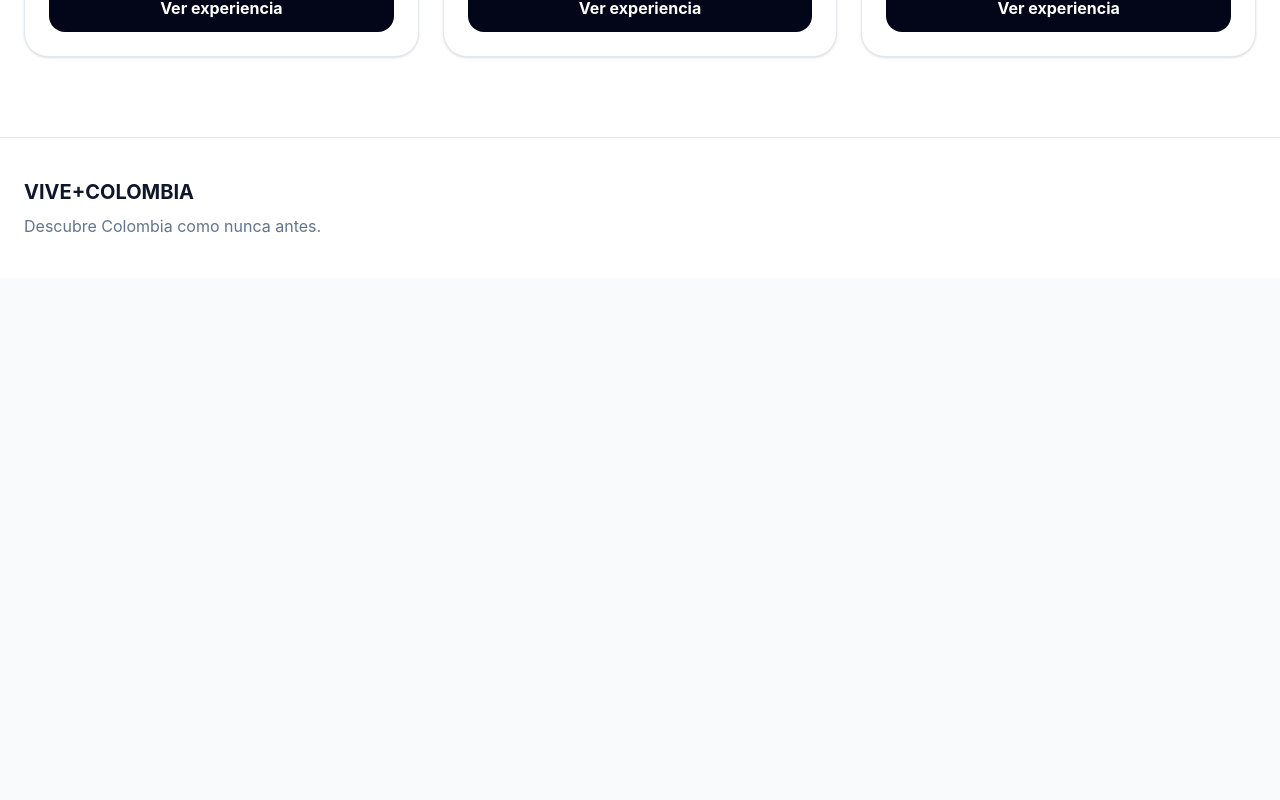
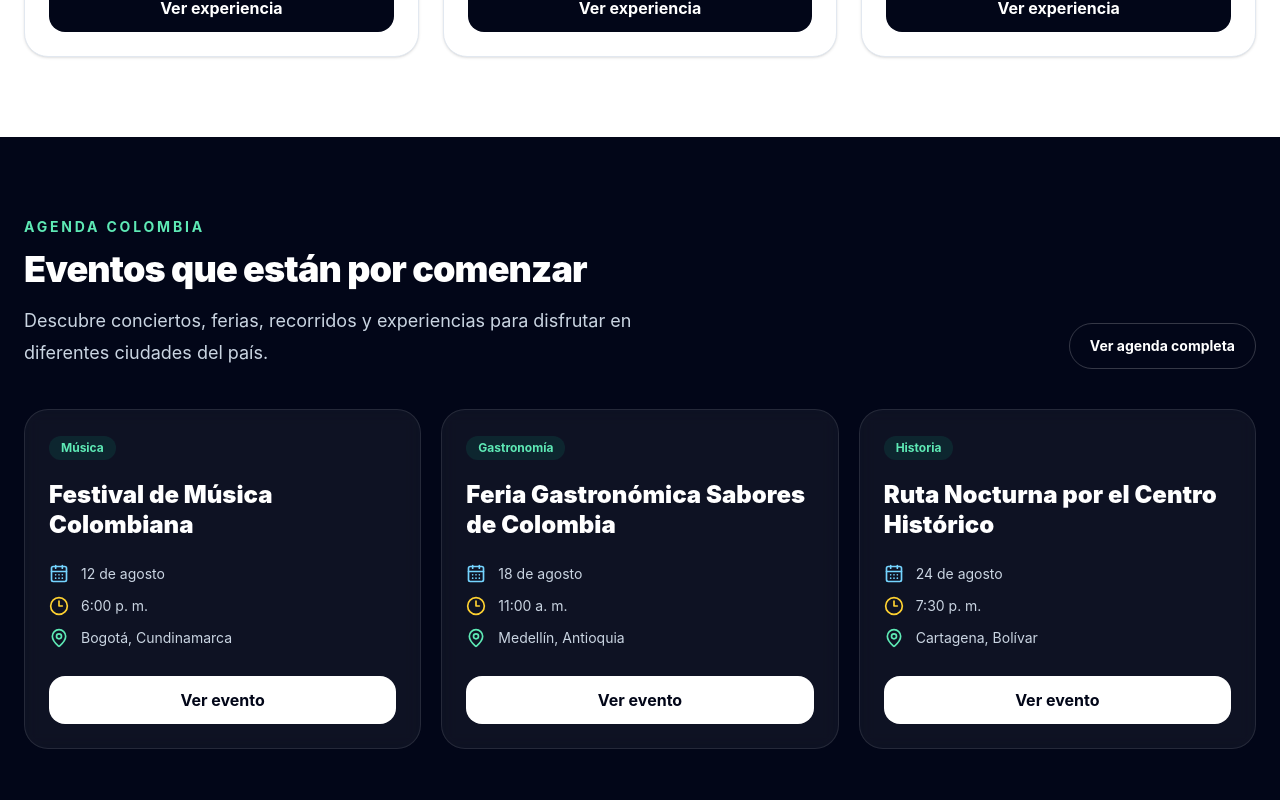
Before and after one commit to openworldwideibo-max/Vive-Colombia, a React (Vite) app: page / in a window 1280 px wide. Shown: the part 2560-3360 px from the top of the page. Before the commit the page ends 2838 px from the top, so only its background shows below. Built offline with nearby package versions, Linux system fonts and the light colour scheme.

Commit message:
feat: add upcoming events section

```diff
--- /dev/null
+++ b/src/components/home/UpcomingEvents.tsx
@@ -0,0 +1,101 @@
+import { CalendarDays, Clock3, MapPin } from "lucide-react";
+
+const events = [
+  {
+    id: 1,
+    title: "Festival de Música Colombiana",
+    date: "12 de agosto",
+    time: "6:00 p. m.",
+    location: "Bogotá, Cundinamarca",
+    category: "Música",
+  },
+  {
+    id: 2,
+    title: "Feria Gastronómica Sabores de Colombia",
+    date: "18 de agosto",
+    time: "11:00 a. m.",
+    location: "Medellín, Antioquia",
+    category: "Gastronomía",
+  },
+  {
+    id: 3,
+    title: "Ruta Nocturna por el Centro Histórico",
+    date: "24 de agosto",
+    time: "7:30 p. m.",
+    location: "Cartagena, Bolívar",
+    category: "Historia",
+  },
+];
+
+export default function UpcomingEvents() {
+  return (
+    <section id="eventos" className="bg-slate-950 py-20 text-white">
+      <div className="mx-auto max-w-7xl px-6">
+        <div className="flex flex-col gap-5 md:flex-row md:items-end md:justify-between">
+          <div className="max-w-2xl">
+            <p className="text-sm font-bold uppercase tracking-[0.2em] text-emerald-300">
+              Agenda Colombia
+            </p>
+
+            <h2 className="mt-3 text-3xl font-black tracking-tight sm:text-4xl">
+              Eventos que están por comenzar
+            </h2>
+
+            <p className="mt-4 text-lg leading-8 text-slate-300">
+              Descubre conciertos, ferias, recorridos y experiencias para
+              disfrutar en diferentes ciudades del país.
+            </p>
+          </div>
+
+          <button
+            type="button"
+            className="self-start rounded-full border border-white/20 px-5 py-3 text-sm font-bold transition hover:bg-white hover:text-slate-950 md:self-auto"
+          >
+            Ver agenda completa
+          </button>
+        </div>
+
+        <div className="mt-10 grid gap-5 lg:grid-cols-3">
+          {events.map((event) => (
+            <article
+              key={event.id}
+              className="rounded-3xl border border-white/10 bg-white/5 p-6 backdrop-blur transition hover:-translate-y-1 hover:bg-white/10"
+            >
+              <span className="inline-flex rounded-full bg-emerald-400/10 px-3 py-1 text-xs font-bold text-emerald-300">
+                {event.category}
+              </span>
+
+              <h3 className="mt-5 text-2xl font-black leading-tight">
+                {event.title}
+              </h3>
+
+              <div className="mt-6 space-y-3 text-sm text-slate-300">
+                <p className="flex items-center gap-3">
+                  <CalendarDays className="h-5 w-5 text-sky-300" />
+                  {event.date}
+                </p>
+
+                <p className="flex items-center gap-3">
+                  <Clock3 className="h-5 w-5 text-amber-300" />
+                  {event.time}
+                </p>
+
+                <p className="flex items-center gap-3">
+                  <MapPin className="h-5 w-5 text-emerald-300" />
+                  {event.location}
+                </p>
+              </div>
+
+              <button
+                type="button"
+                className="mt-7 w-full rounded-2xl bg-white px-5 py-3 font-bold text-slate-950 transition hover:bg-emerald-300"
+              >
+                Ver evento
+              </button>
+            </article>
+          ))}
+        </div>
+      </div>
+    </section>
+  );
+}
--- a/src/components/home/index.ts
+++ b/src/components/home/index.ts
@@ -1,3 +1,4 @@
 export { default as Hero } from "./Hero";
 export { default as Categories } from "./Categories";
 export { default as FeaturedPlaces } from "./FeaturedPlaces";
+export { default as UpcomingEvents } from "./UpcomingEvents";
--- a/src/pages/Home.tsx
+++ b/src/pages/Home.tsx
@@ -2,6 +2,7 @@ import {
   Categories,
   FeaturedPlaces,
   Hero,
+  UpcomingEvents,
 } from "../components/home";
 
 export default function Home() {
@@ -10,6 +11,7 @@ export default function Home() {
       <Hero />
       <Categories />
       <FeaturedPlaces />
+      <UpcomingEvents />
     </>
   );
 }
```
